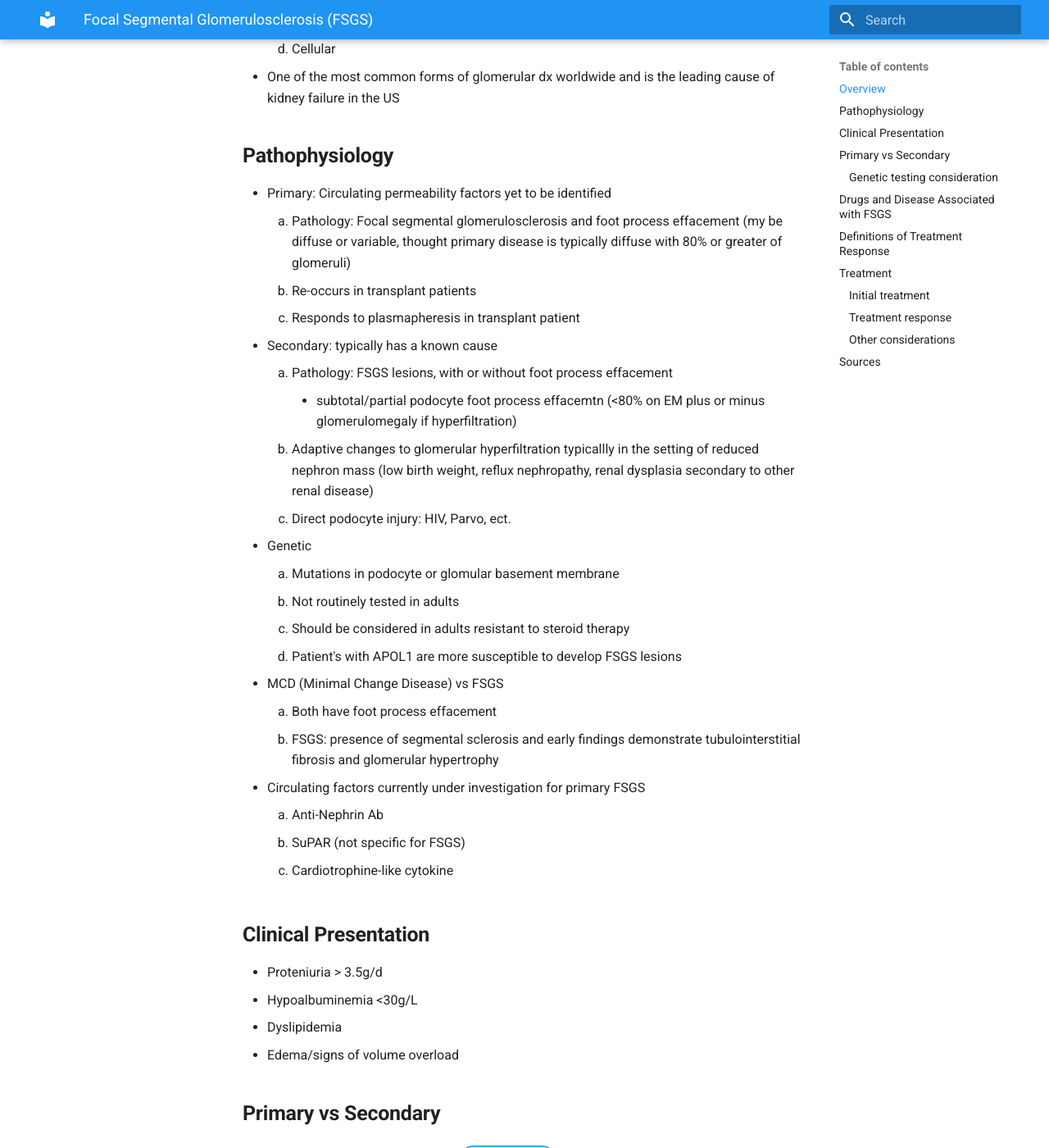
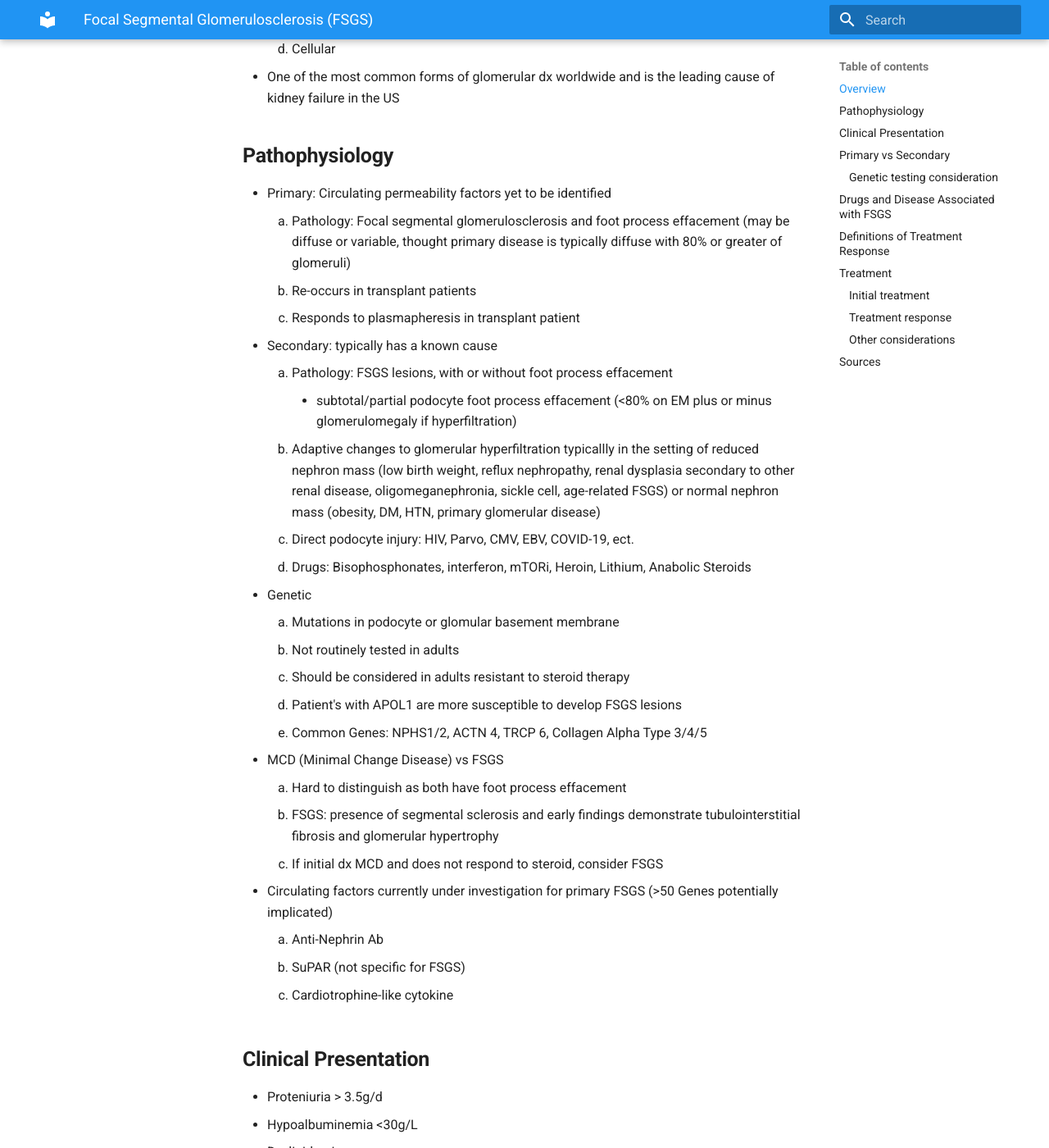
Before and after one commit to TTUNEPH2025/GN, an MkDocs documentation site: the page built from docs/FSGS.md, in a window 1280 px wide and 1400 px high, scrolled down 492 px. Shown: the whole window at 82% size. Built offline with MkDocs 1.6.1 and Material for MkDocs 9.7.7, drawn with Linux system fonts in a browser that asks for light colours; some of the changed text lies outside the part shown.

Commit message:
Update FSGS.md

```diff
--- a/docs/FSGS.md
+++ b/docs/FSGS.md
@@ -11,25 +11,28 @@
   * One of the most common forms of glomerular dx worldwide and is the leading cause of kidney failure in the US
 ## **Pathophysiology**
   * Primary: Circulating permeability factors yet to be identified
-     1. Pathology: Focal segmental glomerulosclerosis and foot process effacement (my be diffuse or variable, thought primary disease is typically diffuse with 80% or greater of glomeruli)
+     1. Pathology: Focal segmental glomerulosclerosis and foot process effacement (may be diffuse or variable, thought primary disease is typically diffuse with 80% or greater of glomeruli)
      2. Re-occurs in transplant patients
      3. Responds to plasmapheresis in transplant patient
   * Secondary: typically has a known cause
      1. Pathology: FSGS lesions, with or without  foot process effacement
-        - subtotal/partial podocyte foot process effacemtn (<80% on EM plus or minus glomerulomegaly if hyperfiltration)
-     3. Adaptive changes to glomerular hyperfiltration typicallly in the setting of reduced nephron mass (low birth weight, reflux nephropathy, renal dysplasia secondary to other renal disease)
-     4. Direct podocyte injury: HIV, Parvo, ect.
+        - subtotal/partial podocyte foot process effacement (<80% on EM plus or minus glomerulomegaly if hyperfiltration)
+     3. Adaptive changes to glomerular hyperfiltration typicallly in the setting of reduced nephron mass (low birth weight, reflux nephropathy, renal dysplasia secondary to other renal disease, oligomeganephronia, sickle cell, age-related FSGS) or normal nephron mass (obesity, DM, HTN, primary glomerular disease)
+     4. Direct podocyte injury: HIV, Parvo, CMV, EBV, COVID-19, ect.
+     5. Drugs: Bisophosphonates, interferon, mTORi, Heroin, Lithium, Anabolic Steroids
   * Genetic
      1. Mutations in podocyte or glomular basement membrane
      2. Not routinely tested in adults
      3. Should be considered in adults resistant to steroid therapy
      4. Patient's with APOL1 are more susceptible to develop FSGS lesions
+     5. Common Genes: NPHS1/2, ACTN 4, TRCP 6, Collagen Alpha Type 3/4/5
   * MCD (Minimal Change Disease) vs FSGS
-     1. Both have foot process effacement
+     1. Hard to distinguish as both have foot process effacement
      2. FSGS: presence of segmental sclerosis and early findings demonstrate tubulointerstitial fibrosis and glomerular hypertrophy
-  * Circulating factors currently under investigation for primary FSGS
+     3. If initial dx MCD and does not respond to steroid, consider FSGS
+  * Circulating factors currently under investigation for primary FSGS (>50 Genes potentially implicated)
      1. Anti-Nephrin Ab
-     2. SuPAR (not specific  for FSGS)
+     2. SuPAR (not specific for FSGS)
      3. Cardiotrophine-like cytokine
 ## **Clinical Presentation**
   * Proteniuria > 3.5g/d
```
Also changed, not shown: other parts of docs/FSGS.md (+3 -3 lines).
